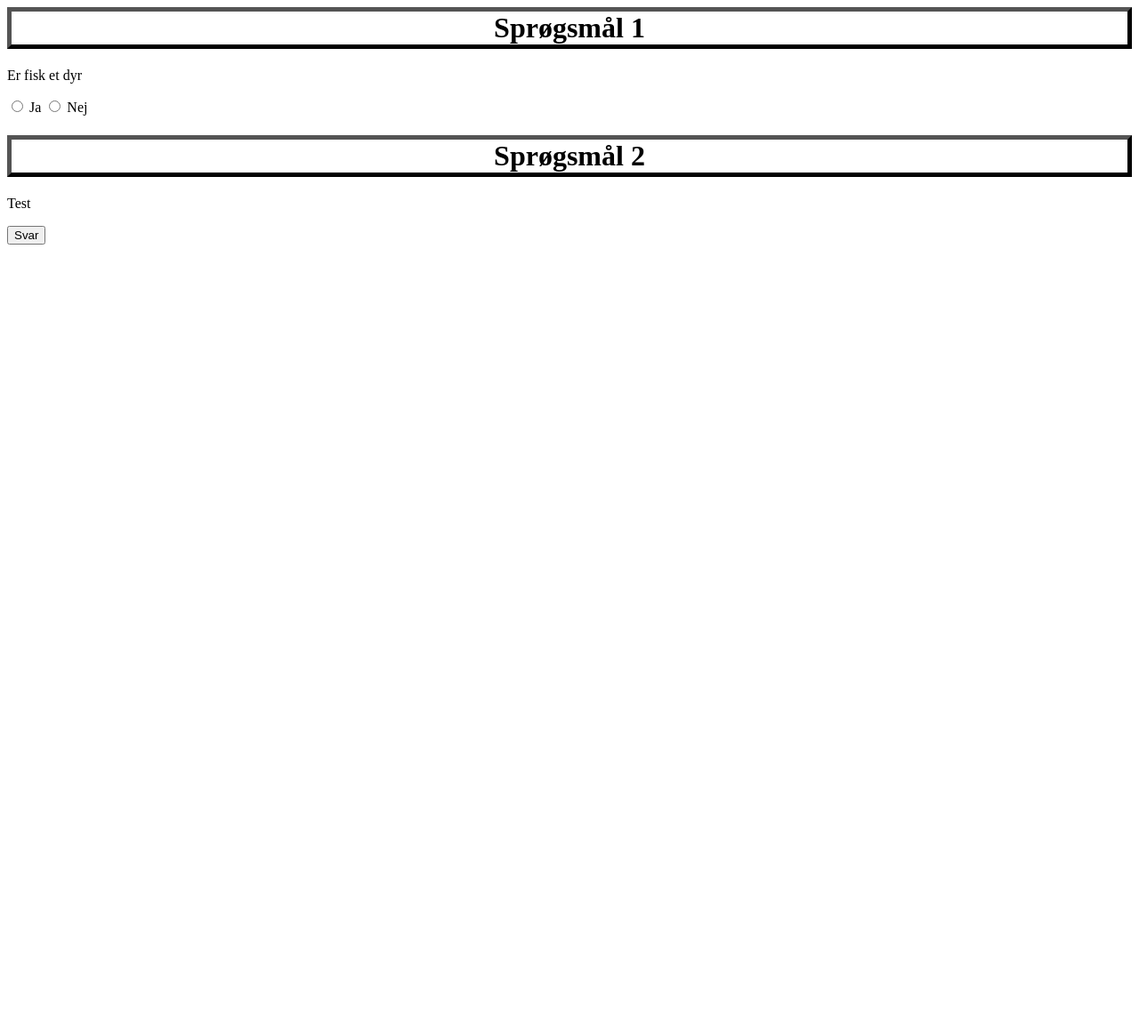
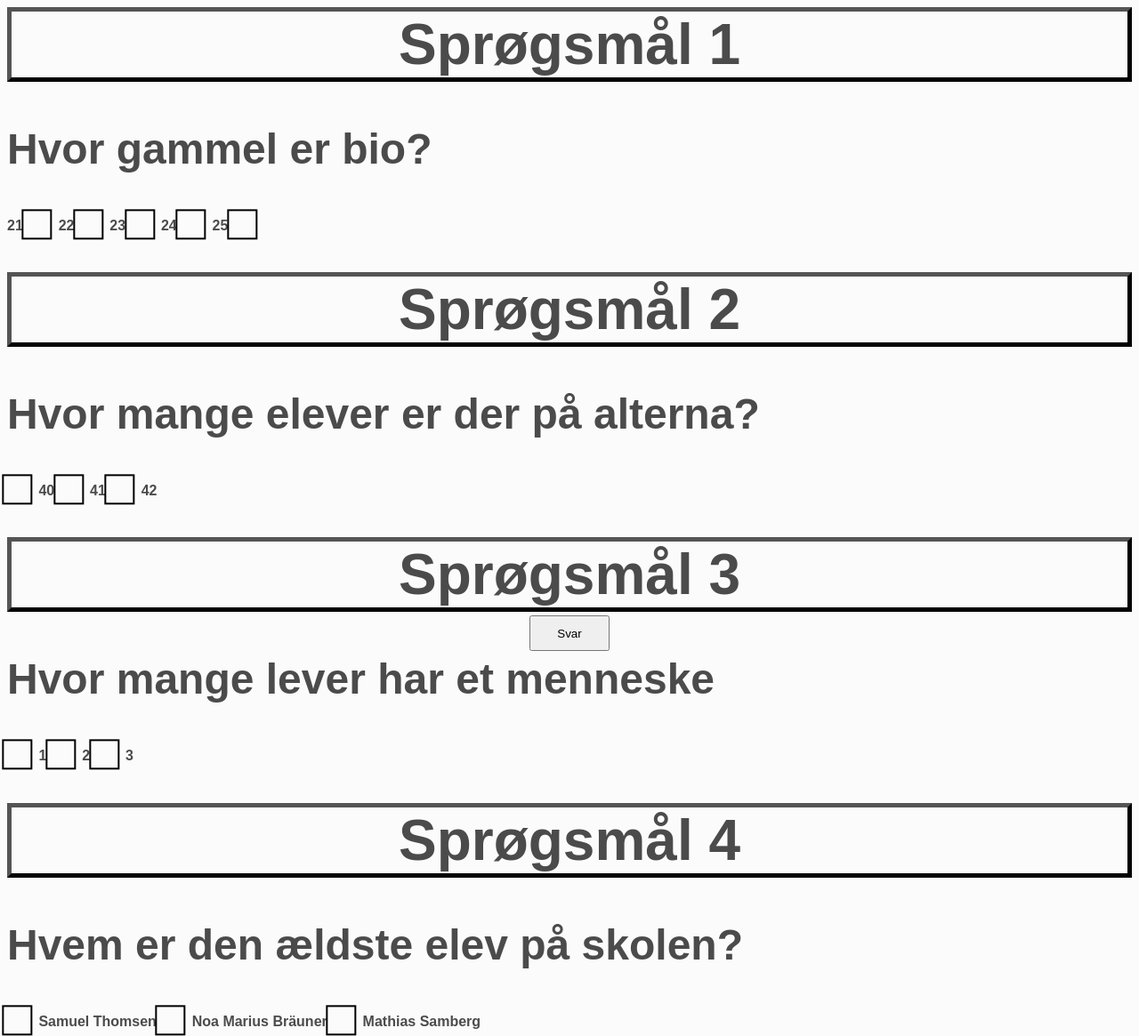
Before and after one commit to TheRealSejgo/alterna.github.io, a plain HTML site: page index.html in a window 1280 px wide. Shown: the whole page at 89% size. Before the commit the page ends 800 px from the top, so only its background shows below. Drawn offline with Linux system fonts and the light colour scheme.

Commit message:
4 sprøgs

```diff
--- a/index.html
+++ b/index.html
@@ -1,19 +1,52 @@
 <html>
     <head>
         <style>
-            .quest1 h1{
+            body {
+                background: #fbfbfb;
+                font-family: Arial;
+                font-weight: bold;
+                color: rgba(0, 0, 0, 0.7);
+            }
+            label {
+                margin: left;
+            }
+            input[type=radio] {
+                padding: 0.5em;
+                -webkit-appearance: none;
+                outline: 0.1em solid black;
+                outline-offset: 0.1em;
+                transform: scale(2);
+                margin-right: 1%;
+            }
+
+            input[type=radio]:checked {
+                display: inline-block;
+                background-color: #000;
+            }
+
+            h1{
                 border: 5px outset black;
                 text-align: center;
+                font-size: 400%;
             }
-            .quest1 p {
+            p{
                 text-align: left;
+                font-size: 300%;
+                position: relative;
+                vertical-align: middle;
             }
-            .quest2 h1{
-                border: 5px outset black;
-                text-align: center;
+            .svar {
+                position: fixed;
+                z-index: 100;
+                bottom: 50;
+                right: 0;
+                width: 100%;
             }
-            .quest2 p {
-                text-align: left;
+            .svar button {
+                display: block;
+                margin: 0 auto;
+                width: 90px;
+                height: 40px;
             }
         </style>
         <title>Alterna</title>
@@ -22,12 +55,13 @@
         <script type="text/javascript">
             function whichButton(buttonElement){
               var buttonClickedId = buttonElement.id;
-              if( buttonClickedId === 'btn1' ){
-                if(document.getElementById('ja-1').checked) {
+              if( buttonClickedId === 'btn1'){
+                if(document.getElementById('1-24').checked && document.getElementById('2-41').checked
+                && document.getElementById('3-1').checked && document.getElementById('4-2').checked) {
                     window.alert("Debug")
                 } else {
                    window.alert("Fejl ikke alle svar var rigtigt")
-
+                   location.reload();
                 }
 
               }
@@ -38,15 +72,47 @@
         </div>
         <div class="Quest1">
             <h1>Sprøgsmål 1</h1>
-            <p>Er fisk et dyr</p>
-            <input id="ja-1" name="toggle" type="radio">
-            <label for="ja-1">Ja</label>
-            <input id="nej-1" name="toggle" type="radio">
-            <label for="nej-1">Nej</label>
+            <p>Hvor gammel er bio?</p>
+            <label for="1-21"><span>21</span></label>
+            <input id="1-21" name="quest1" type="radio">
+            <label for="1-22"><span>22</span></label>
+            <input id="1-22" name="quest1" type="radio">
+            <label for="1-23"><span>23</span></label>
+            <input id="1-23" name="quest1" type="radio">
+            <label for="1-24"><span>24</span></label>
+            <input id="1-24" name="quest1" type="radio">
+            <label for="1-25"><span>25</span></label>
+            <input id="1-25" name="quest1" type="radio">
         </div>
         <div class="Quest2">
             <h1>Sprøgsmål 2</h1>
-            <p>Test</p>
+            <p>Hvor mange elever er der på alterna?</p>
+            <input id="2-40" name="quest2" type="radio">
+            <label for="2-40"><span>40</span></label>
+            <input id="2-41" name="quest2" type="radio">
+            <label for="2-41"><span>41</span></label>
+            <input id="2-42" name="quest2" type="radio">
+            <label for="2-42"><span>42</span></label>
+        </div>
+        <div class="Quest3">
+            <h1>Sprøgsmål 3</h1>
+            <p>Hvor mange lever har et menneske</p>
+            <input id="3-1" name="quest3" type="radio">
+            <label for="3-1"><span>1</span></label>
+            <input id="3-2" name="quest3" type="radio">
+            <label for="3-2"><span>2</span></label>
+            <input id="3-3" name="quest3" type="radio">
+            <label for="3-3"><span>3</span></label>
+        </div>
+        <div class="Quest4">
+            <h1>Sprøgsmål 4</h1>
+            <p>Hvem er den ældste elev på skolen?</p>
+            <input id="4-1" name="quest4" type="radio">
+            <label for="4-1"><span>Samuel Thomsen</span></label>
+            <input id="4-2" name="quest4" type="radio">
+            <label for="4-2"><span>Noa Marius Bräuner</span></label>
+            <input id="4-3" name="quest4" type="radio">
+            <label for="4-3"><span>Mathias Samberg</span></label>
         </div>
         <div class="svar">
             <button id="btn1" onclick="whichButton(this)">Svar</button><br/>
```
